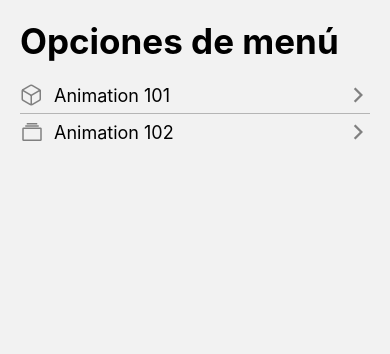
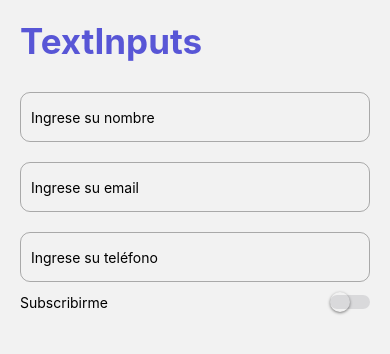
Before and after one commit to LeoRG97/rn-components-app, a React Native app: screen /TextInputScreen in a window 390 px wide. Shown: the top 354 px of the page. Built offline with nearby package versions, Linux system fonts and the light colour scheme.

Commit message:
finished switch, alert and textinput screens

```diff
--- a/package.json
+++ b/package.json
@@ -15,6 +15,7 @@
     "react": "18.0.0",
     "react-native": "0.69.3",
     "react-native-gesture-handler": "^2.5.0",
+    "react-native-prompt-android": "^1.1.0",
     "react-native-safe-area-context": "^4.3.1",
     "react-native-screens": "^3.15.0",
     "react-native-vector-icons": "^9.2.0"
--- /dev/null
+++ b/src/components/CustomSwitch.tsx
@@ -0,0 +1,28 @@
+import { Platform, Switch } from 'react-native';
+import React, { useState } from 'react';
+
+interface Props {
+  isOn: boolean;
+  onChange: (val: boolean) => void;
+}
+
+const CustomSwitch = ({ isOn, onChange }: Props) => {
+  const [isEnabled, setIsEnabled] = useState(isOn);
+
+  const toggleSwitch = () => {
+    setIsEnabled(!isEnabled);
+    onChange(!isEnabled);
+  };
+
+  return (
+    <Switch
+      trackColor={{ false: '#D9D9DB', true: '#5856D6' }}
+      thumbColor={Platform.OS === 'android' ? '#5856D6' : ''}
+      // ios_backgroundColor="#D9D9DB"
+      onValueChange={toggleSwitch}
+      value={isEnabled}
+    />
+  );
+};
+
+export default CustomSwitch;
--- a/src/components/FlatListMenuItem.tsx
+++ b/src/components/FlatListMenuItem.tsx
@@ -18,7 +18,7 @@ const FlatListMenuItem = ({ menuItem }: Props) => {
       onPress={() => navigation.navigate(component as any)}
       activeOpacity={0.7}>
       <View style={styles.container}>
-        <Icon name={icon} size={24} color="gray" />
+        <Icon name={icon} size={24} color="#5856D6" />
         <Text style={styles.itemText}>{name}</Text>
 
         <View style={{ flex: 1 }} />
--- /dev/null
+++ b/src/components/HeaderTitle.tsx
@@ -0,0 +1,19 @@
+import { Text, View } from 'react-native';
+import React from 'react';
+import { styles } from '../theme/AppTheme';
+import { useSafeAreaInsets } from 'react-native-safe-area-context';
+
+interface Props {
+  title: string;
+}
+
+const HeaderTitle = ({ title }: Props) => {
+  const { top } = useSafeAreaInsets();
+  return (
+    <View style={{ marginTop: top + 20, marginBottom: 20 }}>
+      <Text style={{ ...styles.title, color: '#5856D6' }}>{title}</Text>
+    </View>
+  );
+};
+
+export default HeaderTitle;
--- /dev/null
+++ b/src/data/menuItems.tsx
@@ -0,0 +1,29 @@
+import { MenuItem } from '../interfaces/appInterfaces';
+
+export const menuItems: MenuItem[] = [
+  {
+    name: 'Animation 101',
+    icon: 'cube-outline',
+    component: 'Animation101Screen',
+  },
+  {
+    name: 'Animation 102',
+    icon: 'albums-outline',
+    component: 'Animation102Screen',
+  },
+  {
+    name: 'Switches',
+    icon: 'toggle-outline',
+    component: 'SwitchScreen',
+  },
+  {
+    name: 'Alerts',
+    icon: 'alert-circle-outline',
+    component: 'AlertScreen',
+  },
+  {
+    name: 'TextInputs',
+    icon: 'text-outline',
+    component: 'TextInputScreen',
+  },
+];
--- /dev/null
+++ b/src/hooks/useForm.tsx
@@ -0,0 +1,20 @@
+import { useState } from 'react';
+
+export const useForm = <T extends Object>(initialState: T) => {
+  const [state, setState] = useState(initialState);
+
+  /*
+  Genérico para indicar que "value" espera ser de su mismo tipo
+    - si mando un string, el tipo esperado es "string"
+    - si mando un booleano, el tipo esperado es "boolean"
+    - si mando un arreglo, el tipo esperado es "Array"
+  */
+  const onChange = <K extends Object>(value: K, field: keyof T) => {
+    setState({ ...state, [field]: value });
+  };
+
+  return {
+    formData: state,
+    onChange,
+  };
+};
--- a/src/navigation/Navigator.tsx
+++ b/src/navigation/Navigator.tsx
@@ -1,8 +1,11 @@
 import { createStackNavigator } from '@react-navigation/stack';
 import React from 'react';
+import AlertScreen from '../screens/AlertScreen';
 import Animation101Screen from '../screens/Animation101Screen';
 import Animation102Screen from '../screens/Animation102Screen';
 import HomeScreen from '../screens/HomeScreen';
+import SwitchScreen from '../screens/SwitchScreen';
+import TextInputScreen from '../screens/TextInputScreen';
 
 const Stack = createStackNavigator();
 
@@ -15,6 +18,9 @@ const Navigator = () => {
       <Stack.Screen name="Home" component={HomeScreen} />
       <Stack.Screen name="Animation101Screen" component={Animation101Screen} />
       <Stack.Screen name="Animation102Screen" component={Animation102Screen} />
+      <Stack.Screen name="SwitchScreen" component={SwitchScreen} />
+      <Stack.Screen name="AlertScreen" component={AlertScreen} />
+      <Stack.Screen name="TextInputScreen" component={TextInputScreen} />
     </Stack.Navigator>
   );
 };
--- /dev/null
+++ b/src/screens/AlertScreen.tsx
@@ -0,0 +1,61 @@
+import { Button, View, Alert } from 'react-native';
+import React from 'react';
+import nativePrompt from 'react-native-prompt-android';
+import HeaderTitle from '../components/HeaderTitle';
+import { styles } from '../theme/AppTheme';
+
+const AlertScreen = () => {
+  const showAlert = () => {
+    Alert.alert(
+      'Título',
+      'Este es el mensaje de la alerta',
+      [
+        {
+          text: 'Cancel',
+          onPress: () => console.log('Cancel Pressed'),
+          style: 'cancel',
+        },
+        { text: 'OK', onPress: () => console.log('OK Pressed') },
+      ],
+      {
+        cancelable: true,
+      },
+    );
+  };
+
+  const showPrompt = () => {
+    // utilizar este package si quieres usarlo para Android y no sólo para iOS
+    nativePrompt(
+      'Enter password',
+      'Enter your password to claim your $1.5B in lottery winnings',
+      [
+        {
+          text: 'Cancel',
+          onPress: () => console.log('Cancel Pressed'),
+          style: 'cancel',
+        },
+        {
+          text: 'OK',
+          onPress: password => console.log('OK Pressed, password: ' + password),
+        },
+      ],
+      {
+        type: 'secure-text',
+        cancelable: false,
+        defaultValue: 'test',
+        placeholder: 'placeholder',
+      },
+    );
+  };
+
+  return (
+    <View style={styles.globalMargin}>
+      <HeaderTitle title="Alerts" />
+      <Button title="Mostrar alerta" onPress={showAlert} />
+      <View style={{ height: 10 }} />
+      <Button title="Mostrar prompt" onPress={showPrompt} />
+    </View>
+  );
+};
+
+export default AlertScreen;
--- a/src/screens/HomeScreen.tsx
+++ b/src/screens/HomeScreen.tsx
@@ -1,34 +1,11 @@
-import { FlatList, Text, View } from 'react-native';
+import { FlatList, View } from 'react-native';
 import React from 'react';
 import { styles } from '../theme/AppTheme';
-import { useSafeAreaInsets } from 'react-native-safe-area-context';
-import { MenuItem } from '../interfaces/appInterfaces';
 import FlatListMenuItem from '../components/FlatListMenuItem';
-
-const menuItems: MenuItem[] = [
-  {
-    name: 'Animation 101',
-    icon: 'cube-outline',
-    component: 'Animation101Screen',
-  },
-  {
-    name: 'Animation 102',
-    icon: 'albums-outline',
-    component: 'Animation102Screen',
-  },
-];
+import { menuItems } from '../data/menuItems';
+import HeaderTitle from '../components/HeaderTitle';
 
 const HomeScreen = () => {
-  const { top } = useSafeAreaInsets();
-
-  const renderListHeader = () => {
-    return (
-      <View style={{ marginTop: top + 20, marginBottom: 20 }}>
-        <Text style={styles.title}>Opciones de menú</Text>
-      </View>
-    );
-  };
-
   const itemSeparator = () => {
     return (
       <View
@@ -47,7 +24,7 @@ const HomeScreen = () => {
         data={menuItems}
         renderItem={({ item }) => <FlatListMenuItem menuItem={item} />}
         keyExtractor={item => item.name}
-        ListHeaderComponent={renderListHeader}
+        ListHeaderComponent={() => <HeaderTitle title="Opciones de menú" />}
         ItemSeparatorComponent={itemSeparator}
       />
     </View>
--- /dev/null
+++ b/src/screens/SwitchScreen.tsx
@@ -0,0 +1,63 @@
+import { StyleSheet, Text, View } from 'react-native';
+import React, { useState } from 'react';
+import HeaderTitle from '../components/HeaderTitle';
+import CustomSwitch from '../components/CustomSwitch';
+
+const SwitchScreen = () => {
+  const [state, setState] = useState({
+    isActive: true,
+    isHungry: false,
+    isHappy: true,
+  });
+
+  const handleChange = (value: boolean, field: string) => {
+    setState({ ...state, [field]: value });
+  };
+
+  return (
+    <View style={styles.container}>
+      <HeaderTitle title="Switch" />
+      <View style={styles.switchRow}>
+        <Text style={styles.jsonText}>isActive</Text>
+        <CustomSwitch
+          isOn={true}
+          onChange={val => handleChange(val, 'isActive')}
+        />
+      </View>
+      <View style={styles.switchRow}>
+        <Text style={styles.jsonText}>isHungry</Text>
+        <CustomSwitch
+          isOn={true}
+          onChange={val => handleChange(val, 'isHungry')}
+        />
+      </View>
+      <View style={styles.switchRow}>
+        <Text style={styles.jsonText}>isHappy</Text>
+        <CustomSwitch
+          isOn={true}
+          onChange={val => handleChange(val, 'isHappy')}
+        />
+      </View>
+
+      <Text style={styles.jsonText}>{JSON.stringify(state, null, 5)}</Text>
+    </View>
+  );
+};
+
+export default SwitchScreen;
+
+const styles = StyleSheet.create({
+  container: {
+    flex: 1,
+    marginHorizontal: 20,
+  },
+  jsonText: {
+    fontSize: 25,
+  },
+  switchRow: {
+    flexDirection: 'row',
+    justifyContent: 'space-between',
+    alignItems: 'center',
+    marginBottom: 10,
+  },
+});
--- /dev/null
+++ b/src/screens/TextInputScreen.tsx
@@ -0,0 +1,88 @@
+import {
+  KeyboardAvoidingView,
+  Platform,
+  StyleSheet,
+  Text,
+  TextInput,
+  View,
+} from 'react-native';
+import React from 'react';
+import HeaderTitle from '../components/HeaderTitle';
+import { styles as globalStyles } from '../theme/AppTheme';
+import { ScrollView } from 'react-native-gesture-handler';
+import { useForm } from '../hooks/useForm';
+import CustomSwitch from '../components/CustomSwitch';
+
+const TextInputScreen = () => {
+  const { formData, onChange } = useForm({
+    name: '',
+    email: '',
+    phone: '',
+    isSubscribed: false,
+  });
+  // const [formData, setFormData] = useState();
+
+  // const handleChange = (value: string, field: string) => {
+  //   setFormData({ ...formData, [field]: value });
+  // };
+
+  console.log(JSON.stringify(formData, null, 2));
+
+  return (
+    <KeyboardAvoidingView
+      style={{ flex: 1 }}
+      behavior={Platform.OS === 'ios' ? 'padding' : 'height'}>
+      <ScrollView>
+        <View style={globalStyles.globalMargin}>
+          <HeaderTitle title="TextInputs" />
+
+          <TextInput
+            style={styles.inputStyle}
+            placeholder="Ingrese su nombre"
+            autoCorrect={false}
+            autoCapitalize="words"
+            onChangeText={val => onChange(val, 'name')}
+          />
+
+          <TextInput
+            style={styles.inputStyle}
+            placeholder="Ingrese su email"
+            autoCapitalize="none"
+            onChangeText={val => onChange(val, 'email')}
+            keyboardType="email-address"
+          />
+
+          <TextInput
+            style={styles.inputStyle}
+            placeholder="Ingrese su teléfono"
+            onChangeText={val => onChange(val, 'phone')}
+            keyboardType="numeric"
+          />
+
+          <View style={globalStyles.switchRow}>
+            <Text>Subscribirme</Text>
+
+            <CustomSwitch
+              isOn={formData.isSubscribed}
+              onChange={val => onChange(val, 'isSubscribed')}
+            />
+          </View>
+          <View style={{ height: 100 }} />
+        </View>
+      </ScrollView>
+    </KeyboardAvoidingView>
+  );
+};
+
+export default TextInputScreen;
+
+const styles = StyleSheet.create({
+  inputStyle: {
+    borderWidth: 1,
+    borderColor: 'rgba(0, 0, 0, 0.3)',
+    height: 50,
+    paddingHorizontal: 10,
+    borderRadius: 10,
+    marginVertical: 10,
+  },
+});
--- a/src/theme/AppTheme.tsx
+++ b/src/theme/AppTheme.tsx
@@ -8,4 +8,10 @@ export const styles = StyleSheet.create({
   globalMargin: {
     marginHorizontal: 20,
   },
+  switchRow: {
+    flexDirection: 'row',
+    justifyContent: 'space-between',
+    alignItems: 'center',
+    marginBottom: 10,
+  },
 });
```
Also changed, not shown: 1 other file (tests, documents, lock files or other folders).
